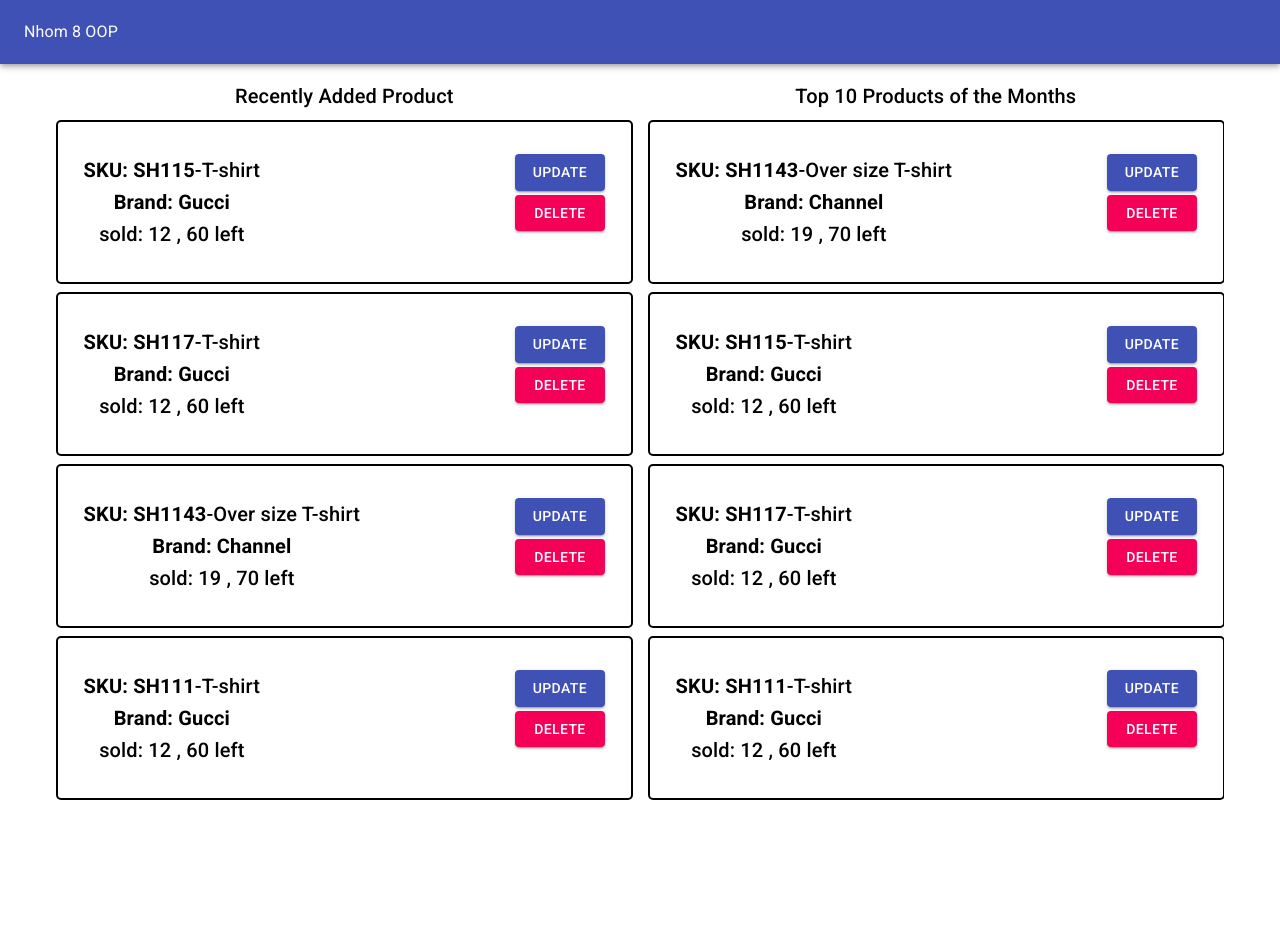
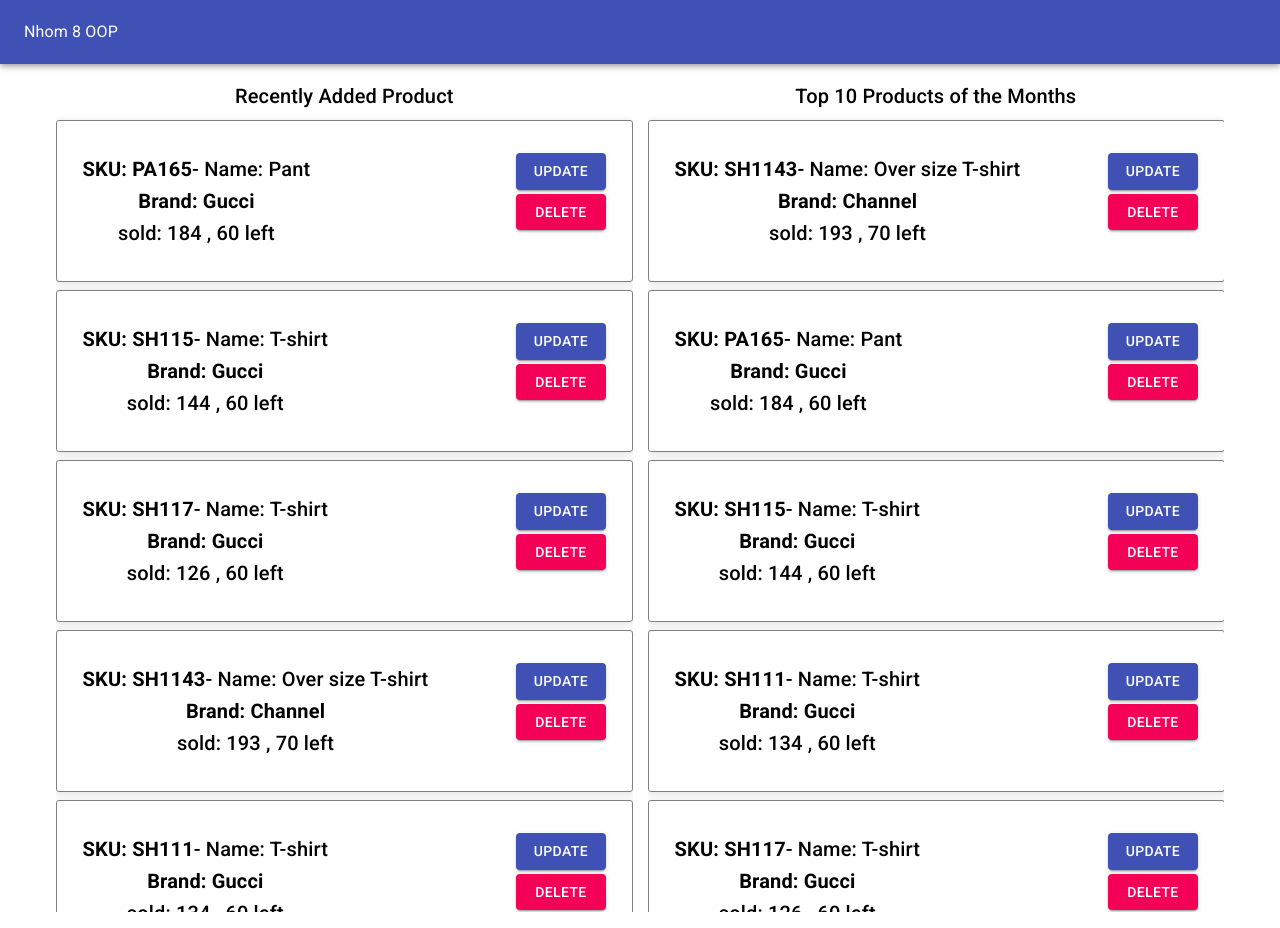
Before and after one commit to Satt0/oop-nhom-8, a React (Create React App) app: page / in a window 1280 px wide. Before the commit the page ends 816 px from the top, so only its background shows below. Built offline with nearby package versions, Linux system fonts and the light colour scheme.

Commit message:
add some funtionalities

```diff
--- a/src/App.tsx
+++ b/src/App.tsx
@@ -1,13 +1,21 @@
 import Layout from 'Components/Layout/Layout'
-import {useState,useEffect,useCallback} from 'react'
+import {useState,useEffect} from 'react'
 import Products from 'Modals/Products'
 import routes from 'routes'
 import {Switch,Route} from 'react-router-dom'
 import preload from 'Modals/preload'
+
+
 const App:React.FC=()=> {
 
   const [state,setState]=useState(()=>{
-    const data:Array<Products>=[...preload]
+    const data:Array<Products>=[]
+
+    preload.forEach((e:any)=>{
+      data.push(e)
+    })
+
+
     return data
   })
   useEffect(()=>{
--- a/src/Components/Item/Item.tsx
+++ b/src/Components/Item/Item.tsx
@@ -4,10 +4,11 @@ import { Typography } from "@material-ui/core";
 import {useHistory} from 'react-router-dom'
 const useStyles = makeStyles((theme: Theme) => ({
   main: {
-    border: "2px solid black",
+    border: "1px solid gray",
     padding: "2rem 2vw",
     marginTop: theme.spacing(1),
-    borderRadius: 5,
+    borderRadius: 3,
+    boxShadow: 'rgba(99, 99, 99, 0.2) 0px 2px 8px 0px',
     display: "flex",
     justifyContent: "space-between",
   },
@@ -24,7 +25,7 @@ const Item = ({ data, onDelete }: props) => {
     <div className={`${style.main} appear-animated`} style={{ width: "100%" }}>
       <div>
         <Typography variant="h6" component="h6">
-          <strong>SKU: {SKU}</strong>-{name}
+          <strong>SKU: {SKU}</strong>- Name: {name}
           <br/>
           <strong>Brand: {brand}</strong>
         </Typography>
--- a/src/Components/Page/Home.tsx
+++ b/src/Components/Page/Home.tsx
@@ -20,7 +20,7 @@ const useStyles = makeStyles((theme: Theme) => ({
   },
   group: {
       width:'100%',
-
+      overflow:'visible',
       textAlign:'center',
 
   },
--- a/src/Components/Page/Input.tsx
+++ b/src/Components/Page/Input.tsx
@@ -1,4 +1,4 @@
-import React, { useState, useCallback, useMemo, useEffect } from "react";
+import  { useState, useCallback, useMemo, useEffect } from "react";
 import {
   TextField,
   FormControl,
@@ -114,9 +114,10 @@ const Input = ({ shop,handleShop ,loadProps}: passedProps) => {
        else if(global.category==='pant'){
        item= new Pants({...global,sold:sold});
        }
-       else if(global.category==='handBag'){
+       else {
         item= new HandBag({...global,sold:sold});
         }
+        item.showCase()
      if(preload){
           handleShop((state:Array<Products>)=>{
               const newState=[...state.filter((e:Products)=>e.SKU!==item.SKU),item]
@@ -296,7 +297,7 @@ const Input = ({ shop,handleShop ,loadProps}: passedProps) => {
         type="submit"
         variant="contained"
       >
-        {preload?"Update Item":'Add item'}
+        {loadProps?"Update Item":'Add item'}
       </Button>
     </form>
   );
--- a/src/Modals/Modals.ts
+++ b/src/Modals/Modals.ts
@@ -9,7 +9,7 @@ interface construct{
     sold:number
 
 }
-class Product implements modal {
+class Products implements modal {
   private _name: string;
   private _quantity: number;
   private _price: number;
@@ -17,6 +17,7 @@ class Product implements modal {
   private _SKU:string;
   private _brand:string;
   private _sold:number;
+  // private _color:string;
   constructor(
     {
       name,
@@ -64,11 +65,16 @@ class Product implements modal {
      }
      return false
    }
+   public showCase():void{
+     console.log(this._name,' from parent');
+
+   }
 }
 interface modal {
 
   isStock:Function;
+  showCase:Function
 
 }
 
-export default Product;
+export default Products;
--- a/src/Modals/Pant.ts
+++ b/src/Modals/Pant.ts
@@ -20,6 +20,12 @@ class Pant extends Products {
     this._leg=leg;
     this._hip=hip;
   }
+  public get leg():string{
+    return this._leg
+  }
+  public get hip():string{
+    return this._hip
+  }
 }
 
 export default Pant;
--- a/src/Modals/Products.ts
+++ b/src/Modals/Products.ts
@@ -26,6 +26,10 @@ class Shirt extends Products {
   public get size():string{
     return this._size
   }
+  public showCase():void{
+    console.log(this.name,'from shirt');
+
+  }
 }
 
 export default Shirt;
--- a/src/Modals/preload.ts
+++ b/src/Modals/preload.ts
@@ -1,6 +1,7 @@
 import Shirt from "./Products";
 import Pant from "./Pant";
 import HandBag from "./HandBag";
+import Products from './Modals'
 
 const shirt1: Shirt = new Shirt({
   name: "T-shirt",
@@ -9,7 +10,7 @@ const shirt1: Shirt = new Shirt({
   category: "shirt",
   SKU: "SH111",
   brand: "Gucci",
-  sold: 12,
+  sold: 134,
   sleeve: "short",
   size: "over-size",
 });
@@ -20,7 +21,7 @@ const shirt2: Shirt = new Shirt({
   category: "shirt",
   SKU: "SH1143",
   brand: "Channel",
-  sold: 19,
+  sold: 193,
   sleeve: "long",
   size: "normal",
 });
@@ -31,7 +32,7 @@ const shirt3: Shirt = new Shirt({
   category: "shirt",
   SKU: "SH117",
   brand: "Gucci",
-  sold: 12,
+  sold: 126,
   sleeve: "short",
   size: "over-size",
 });
@@ -42,11 +43,22 @@ const shirt4: Shirt = new Shirt({
   category: "shirt",
   SKU: "SH115",
   brand: "Gucci",
-  sold: 12,
+  sold: 144,
   sleeve: "short",
   size: "over-size",
 });
-
-export default [
-    shirt1,shirt2,shirt3,shirt4
+const pant1: Pant = new Pant({
+  name: "Pant",
+  quantity: 60,
+  price: 50000,
+  category: "pant",
+  SKU: "PA165",
+  brand: "Gucci",
+  sold: 184,
+  leg: "normal",
+  hip: "normal",
+});
+const arr:Array<Products>=[
+    shirt1,shirt2,shirt3,shirt4,pant1
 ]
+export default arr
--- a/src/index.tsx
+++ b/src/index.tsx
@@ -3,6 +3,11 @@ import ReactDOM from 'react-dom';
 import App from './App';
 import 'styles/Global.scss'
 import {BrowserRouter} from 'react-router-dom'
+const Test=()=>{
+  return <h1>
+    hello  sss  world
+  </h1>
+}
 ReactDOM.render(
   <React.StrictMode>
     <BrowserRouter>
--- a/src/styles/Global.scss
+++ b/src/styles/Global.scss
@@ -8,6 +8,10 @@
 .appear-animated{
     opacity: 0;
     animation: appear .4s ease forwards;
+    transition: all .3s;
+    &:hover{
+        background-color: rgba(128, 128, 128, 0.151);
+    }
     @for $var from 1 to 20 {
         &:nth-child(#{$var}){
             animation-delay: $var * 20ms;
```
